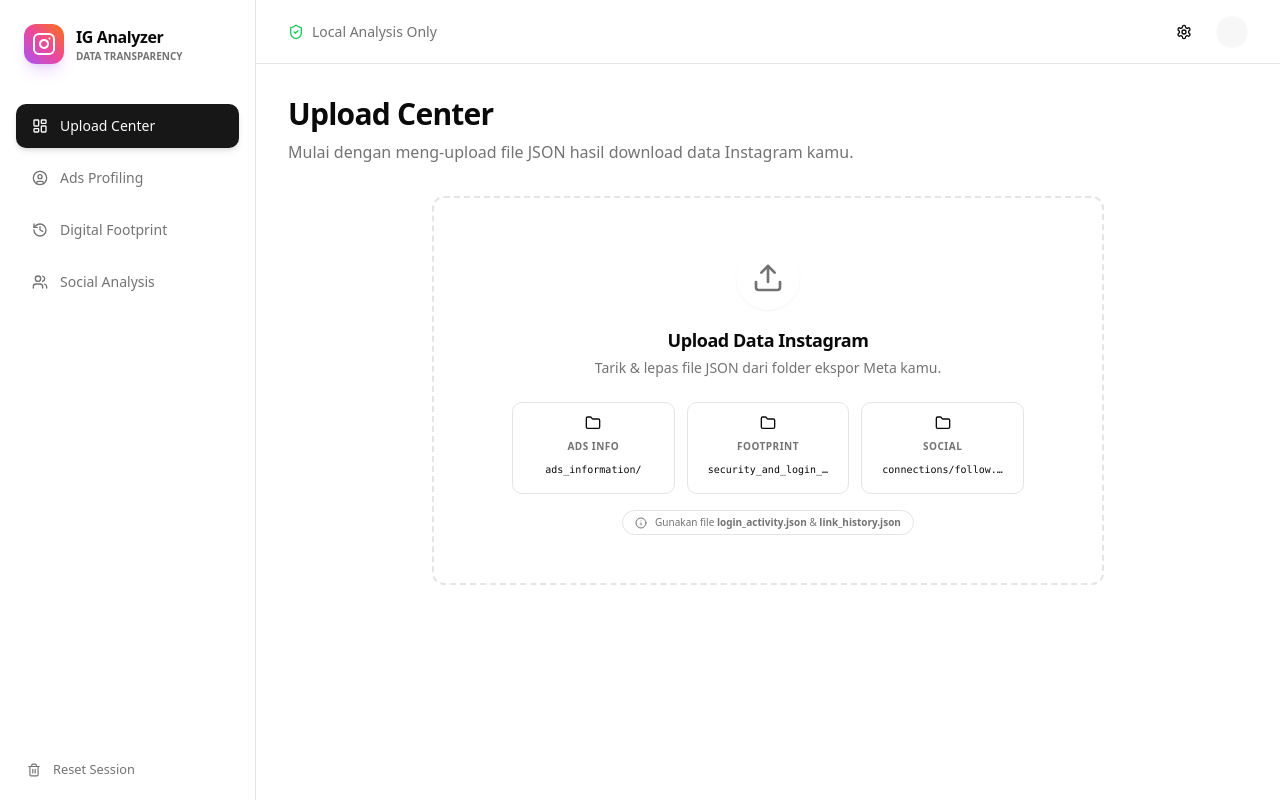
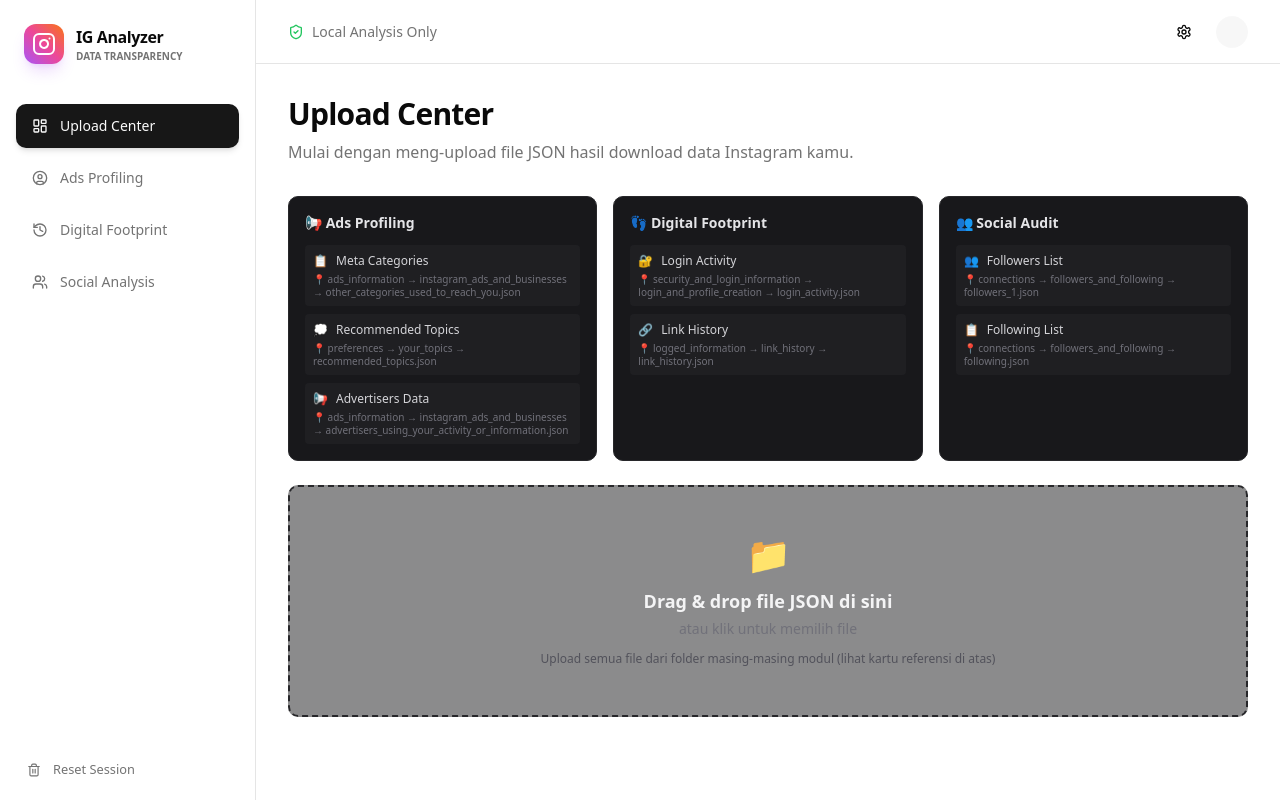
Before and after one commit to RozyBrt/ig-transparency-dashboard, a Next.js app: page / in a window 1280 px wide. Built offline with nearby package versions, Linux system fonts and the light colour scheme.

Commit message:
feat: implement file mapping system and enhanced upload guide

```diff
--- a/src/components/UploadZone.tsx
+++ b/src/components/UploadZone.tsx
@@ -1,175 +1,367 @@
-"use client";
+'use client';
 
-import React, { useCallback, useState } from "react";
-import { useDropzone } from "react-dropzone";
-import { useIGStore } from "@/lib/store";
-import { parseCategories, parseTopics, parseAdvertisers } from "@/lib/parsers/ads-profiling";
-import { parseLoginActivity, parseLinkHistory } from "@/lib/parsers/digital-footprint";
-import { parseFollowers, parseFollowing, analyzeSocialRelationship } from "@/lib/parsers/social";
-import { Card } from "@/components/ui/card";
-import { Badge } from "@/components/ui/badge";
-import { Upload, FileJson, CheckCircle2, AlertCircle, Loader2, Folder, Info } from "lucide-react";
-import { cn } from "@/lib/utils";
+import { useCallback, useState } from 'react';
+import { useDropzone } from 'react-dropzone';
+import { useIGStore } from '@/lib/store';
+import { FILE_MAPPING } from '@/constants/fileMapping';
+import {
+  parseCategories,
+  parseTopics,
+  parseAdvertisers,
+} from '@/lib/parsers/ads-profiling';
+import {
+  parseLoginActivity,
+  parseLinkHistory,
+} from '@/lib/parsers/digital-footprint';
+import { parseFollowers, parseFollowing, analyzeSocialRelationship } from '@/lib/parsers/social';
+import type {
+  MetaCategoryJSON,
+  TopicsJSON,
+  AdvertiserJSON,
+  LoginActivityJSON,
+  LinkHistoryJSON,
+  FollowersJSON,
+  FollowingJSON,
+} from '@/types';
+
+type FileStatus = 'success' | 'error' | 'pending';
+
+interface UploadedFile {
+  name: string;
+  type: string;
+  status: FileStatus;
+  message: string;
+}
 
 export function UploadZone() {
   const store = useIGStore();
-  const [status, setStatus] = useState<{
-    type: "idle" | "loading" | "success" | "error";
-    message: string;
-  }>({ type: "idle", message: "" });
+  const [uploadedFiles, setUploadedFiles] = useState<UploadedFile[]>([]);
+  const [isProcessing, setIsProcessing] = useState(false);
+
+  const processFile = useCallback(
+    async (file: File) => {
+      const fileName = file.name.toLowerCase();
+      let fileType = 'Unknown';
+      let status: FileStatus = 'error';
+      let message = 'File tidak dikenal';
+
+      try {
+        const text = await file.text();
+        const json = JSON.parse(text);
+
+        // ─────────────────────────────────────────────────────
+        // ADS PROFILING
+        // ─────────────────────────────────────────────────────
+        if (fileName.includes('other_categories')) {
+          fileType = 'Meta Categories';
+          const data = parseCategories(json as MetaCategoryJSON);
+          store.setCategories(data);
+          status = 'success';
+          message = `✓ ${data.length} label dimuat`;
+        } else if (fileName.includes('recommended_topics')) {
+          fileType = 'Recommended Topics';
+          const data = parseTopics(json as TopicsJSON);
+          store.setTopics(data);
+          status = 'success';
+          message = `✓ ${data.length} topik dimuat`;
+        } else if (fileName.includes('advertisers_using')) {
+          fileType = 'Advertisers';
+          const data = parseAdvertisers(json as AdvertiserJSON);
+          store.setAdvertisers(data);
+          status = 'success';
+          message = `✓ ${data.length} pengiklan dimuat`;
+        }
+
+        // ─────────────────────────────────────────────────────
+        // DIGITAL FOOTPRINT
+        // ─────────────────────────────────────────────────────
+        else if (fileName.includes('login_activity')) {
+          fileType = 'Login Activity';
+          const data = parseLoginActivity(json as LoginActivityJSON);
+          store.setLoginActivity(data);
+          status = 'success';
+          message = `✓ ${data.length} login dimuat`;
+        } else if (fileName.includes('link_history')) {
+          fileType = 'Link History';
+          const data = parseLinkHistory(json as LinkHistoryJSON[]);
+          store.setLinkHistory(data);
+          status = 'success';
+          message = `✓ ${data.length} link dimuat`;
+        }
+
+        // ─────────────────────────────────────────────────────
+        // SOCIAL AUDIT
+        // ─────────────────────────────────────────────────────
+        else if (fileName.includes('followers')) {
+          fileType = 'Followers';
+          const data = parseFollowers(json as FollowersJSON);
+          store.setFollowers(data);
+          // Re-analyze if following already exists
+          if (store.following.length > 0) {
+            store.setSocialAnalysis(analyzeSocialRelationship(data, store.following));
+          }
+          status = 'success';
+          message = `✓ ${data.length} follower dimuat`;
+        } else if (
+          fileName.includes('following') &&
+          !fileName.includes('followers')
+        ) {
+          fileType = 'Following';
+          const data = parseFollowing(json as FollowingJSON);
+          store.setFollowing(data);
+          // Re-analyze if followers already exist
+          if (store.followers.length > 0) {
+            store.setSocialAnalysis(analyzeSocialRelationship(store.followers, data));
+          }
+          status = 'success';
+          message = `✓ ${data.length} following dimuat`;
+        } else {
+          fileType = 'Unknown File';
+          status = 'error';
+          message = '✗ Format file tidak dikenali';
+        }
+      } catch (error) {
+        fileType = 'Parse Error';
+        status = 'error';
+        message =
+          error instanceof SyntaxError
+            ? '✗ File JSON tidak valid'
+            : '✗ Error membaca file';
+      }
+
+      setUploadedFiles((prev) => [
+        ...prev,
+        {
+          name: file.name,
+          type: fileType,
+          status,
+          message,
+        },
+      ]);
+    },
+    [store]
+  );
 
   const onDrop = useCallback(
     async (acceptedFiles: File[]) => {
-      setStatus({ type: "loading", message: "Menganalisis file..." });
+      setIsProcessing(true);
+      setUploadedFiles([]);
 
-      try {
-        for (const file of acceptedFiles) {
-          const text = await file.text();
-          const json = JSON.parse(text);
-          const fileName = file.name.toLowerCase();
+      await Promise.all(acceptedFiles.map(processFile));
 
-          // Auto-detect based on JSON structure or filename
-          if (json.label_values && fileName.includes("your_topics")) {
-            // This is actually advertisers or categories sometimes depending on the file
-            // Let's check the structure more deeply if needed, but for now simple check:
-            if (fileName.includes("advertisers")) {
-               store.setAdvertisers(parseAdvertisers(json));
-            } else {
-               store.setCategories(parseCategories(json));
-            }
-          }
-          else if (json.topics_your_topics) {
-            store.setTopics(parseTopics(json));
-          }
-          else if (json.label_values && (fileName.includes("advertisers") || fileName.includes("ads"))) {
-            store.setAdvertisers(parseAdvertisers(json));
-          }
-          else if (json.account_history_login_history || json.login_history || json.login_activity) {
-            // Handle multiple possible keys for login activity
-            const loginData = json.account_history_login_history || json.login_history || json.login_activity || [];
-            store.setLoginActivity(parseLoginActivity({ account_history_login_history: loginData }));
-          }
-          // Lebih fleksibel mendeteksi Link History (biasanya array of objects dengan label_values)
-          else if (Array.isArray(json) && (json.length === 0 || json[0].label_values || fileName.includes("link_history"))) {
-            store.setLinkHistory(parseLinkHistory(json));
-          }
-          else if (json.browser_history_link_history) {
-            // Kadang dibungkus dalam property ini
-            store.setLinkHistory(parseLinkHistory(json.browser_history_link_history));
-          }
-          else if (fileName.includes("followers") || fileName.includes("pengikut")) {
-            const followers = parseFollowers(json);
-            store.setFollowers(followers);
-            // Re-analyze if following already exists
-            if (store.following.length > 0) {
-              store.setSocialAnalysis(analyzeSocialRelationship(followers, store.following));
-            }
-          }
-          else if (json.relationships_following) {
-            const following = parseFollowing(json);
-            store.setFollowing(following);
-            // Re-analyze if followers already exist
-            if (store.followers.length > 0) {
-              store.setSocialAnalysis(analyzeSocialRelationship(store.followers, following));
-            }
-          }
-          else if (json.label_values && !fileName.includes("topics")) {
-             // Fallback to categories for label_values
-             store.setCategories(parseCategories(json));
-          }
-        }
-
-        setStatus({
-          type: "success",
-          message: `${acceptedFiles.length} file berhasil diproses!`,
-        });
-
-        setTimeout(() => setStatus({ type: "idle", message: "" }), 3000);
-      } catch (error) {
-        console.error("Parsing error:", error);
-        setStatus({
-          type: "error",
-          message: "Gagal membaca file. Pastikan formatnya JSON Instagram asli.",
-        });
-      }
+      setIsProcessing(false);
     },
-    [store]
+    [processFile]
   );
 
   const { getRootProps, getInputProps, isDragActive } = useDropzone({
     onDrop,
     accept: {
-      "application/json": [".json"],
+      'application/json': ['.json'],
     },
+    disabled: isProcessing,
   });
 
+  const successCount = uploadedFiles.filter((f) => f.status === 'success')
+    .length;
+  const errorCount = uploadedFiles.filter((f) => f.status === 'error').length;
+
   return (
-    <div className="w-full max-w-2xl mx-auto space-y-4">
+    <div className="w-full space-y-6">
+      {/* ─────────────────────────────────────────────────────
+          QUICK REFERENCE CARDS
+          ───────────────────────────────────────────────────── */}
+      <div className="grid grid-cols-1 md:grid-cols-3 gap-4">
+        <FileGuideCard
+          title="📢 Ads Profiling"
+          files={FILE_MAPPING.PROFILING}
+        />
+        <FileGuideCard
+          title="👣 Digital Footprint"
+          files={FILE_MAPPING.FOOTPRINT}
+        />
+        <FileGuideCard title="👥 Social Audit" files={FILE_MAPPING.SOCIAL} />
+      </div>
+
+      {/* ─────────────────────────────────────────────────────
+          DROPZONE
+          ───────────────────────────────────────────────────── */}
       <div
         {...getRootProps()}
-        className={cn(
-          "relative group cursor-pointer overflow-hidden rounded-xl border-2 border-dashed transition-all duration-300",
+        className={`
+          border-2 border-dashed rounded-lg p-12 text-center cursor-pointer
+          transition-all duration-200
+          ${
             isDragActive
-            ? "border-primary bg-primary/5 scale-[1.02]"
-            : "border-muted-foreground/20 hover:border-primary/50 hover:bg-accent/50"
-        )}
+              ? 'border-primary bg-primary/5 scale-[1.01]'
+              : 'border-zinc-800 hover:border-zinc-700 bg-zinc-900/50'
+          }
+          ${isProcessing ? 'opacity-50 cursor-not-allowed' : ''}
+        `}
       >
         <input {...getInputProps()} />
-        <div className="flex flex-col items-center justify-center py-12 px-6 text-center space-y-4">
-          <div className={cn(
-            "p-4 rounded-full bg-background shadow-sm transition-transform duration-300 group-hover:scale-110",
-            isDragActive && "scale-110 text-primary"
-          )}>
-            <Upload className="w-8 h-8 text-muted-foreground group-hover:text-primary transition-colors" />
-          </div>
 
-          <div className="space-y-1">
-            <p className="text-lg font-semibold tracking-tight">
-              {isDragActive ? "Lepaskan file di sini" : "Upload Data Instagram"}
+        <div className="space-y-3">
+          <div className="text-4xl">📁</div>
+          <div>
+            <p className="text-lg font-semibold text-zinc-100">
+              {isDragActive
+                ? 'Drop file di sini'
+                : 'Drag & drop file JSON di sini'}
             </p>
-            <p className="text-sm text-muted-foreground">
-              Tarik & lepas file JSON dari folder ekspor Meta kamu.
+            <p className="text-sm text-zinc-500 mt-1">
+              atau klik untuk memilih file
             </p>
           </div>
-
-          <div className="w-full max-w-lg grid grid-cols-1 md:grid-cols-3 gap-3 pt-2">
-            <div className="flex flex-col items-center p-3 rounded-lg bg-muted/50 border border-muted-foreground/10">
-              <Folder className="w-4 h-4 mb-2 text-primary/60" />
-              <span className="text-[10px] font-bold uppercase tracking-wider text-muted-foreground mb-1">Ads Info</span>
-              <span className="text-[10px] font-mono bg-background px-2 py-1 rounded">ads_information/</span>
-            </div>
-            <div className="flex flex-col items-center p-3 rounded-lg bg-muted/50 border border-muted-foreground/10">
-              <Folder className="w-4 h-4 mb-2 text-primary/60" />
-              <span className="text-[10px] font-bold uppercase tracking-wider text-muted-foreground mb-1">Footprint</span>
-              <span className="text-[10px] font-mono bg-background px-2 py-1 rounded truncate w-full">security_and_login_...</span>
-            </div>
-            <div className="flex flex-col items-center p-3 rounded-lg bg-muted/50 border border-muted-foreground/10">
-              <Folder className="w-4 h-4 mb-2 text-primary/60" />
-              <span className="text-[10px] font-bold uppercase tracking-wider text-muted-foreground mb-1">Social</span>
-              <span className="text-[10px] font-mono bg-background px-2 py-1 rounded truncate w-full">connections/follow...</span>
+          <p className="text-xs text-zinc-600 mt-4">
+            Upload semua file dari folder masing-masing modul (lihat kartu
+            referensi di atas)
+          </p>
         </div>
       </div>
 
-          <div className="flex flex-col gap-2 items-center">
-            <div className="flex items-center gap-2 text-[10px] text-muted-foreground bg-accent/30 px-3 py-1 rounded-full border border-primary/10">
-              <Info className="w-3 h-3" />
-              <span>Gunakan file <b>login_activity.json</b> & <b>link_history.json</b></span>
+      {/* ─────────────────────────────────────────────────────
+          STATUS SUMMARY
+          ───────────────────────────────────────────────────── */}
+      {uploadedFiles.length > 0 && (
+        <div className="mt-6 space-y-4">
+          <div className="flex gap-4 text-sm">
+            {successCount > 0 && (
+              <div className="px-4 py-2 bg-green-500/10 text-green-500 rounded-lg font-medium border border-green-500/20">
+                ✓ {successCount} file berhasil
+              </div>
+            )}
+            {errorCount > 0 && (
+              <div className="px-4 py-2 bg-red-500/10 text-red-500 rounded-lg font-medium border border-red-500/20">
+                ✗ {errorCount} file gagal
+              </div>
+            )}
+          </div>
+
+          <div className="space-y-2">
+            {uploadedFiles.map((file, idx) => (
+              <div
+                key={idx}
+                className={`
+                  p-4 rounded-lg border
+                  ${
+                    file.status === 'success'
+                      ? 'bg-green-500/5 border-green-500/20'
+                      : 'bg-red-500/5 border-red-500/20'
+                  }
+                `}
+              >
+                <div className="flex items-start justify-between">
+                  <div className="flex-1">
+                    <div className="flex items-center gap-2">
+                      <span className={file.status === 'success' ? 'text-green-500' : 'text-red-500'}>
+                        {file.status === 'success' ? '✓' : '✗'}
+                      </span>
+                      <div>
+                        <p className="font-medium text-zinc-100 text-sm">
+                          {file.type}
+                        </p>
+                        <p className="text-xs text-zinc-500 truncate">
+                          {file.name}
+                        </p>
                       </div>
                     </div>
                   </div>
+                  <div
+                    className={`
+                      text-[10px] font-bold uppercase tracking-wider px-3 py-1 rounded-full whitespace-nowrap ml-2
+                      ${
+                        file.status === 'success'
+                          ? 'bg-green-500/10 text-green-500 border border-green-500/20'
+                          : 'bg-red-500/10 text-red-500 border border-red-500/20'
+                      }
+                    `}
+                  >
+                    {file.status === 'success' ? 'Loaded' : 'Failed'}
+                  </div>
                 </div>
 
-      {status.type !== "idle" && (
-        <Card className={cn(
-          "p-4 flex items-center gap-3 animate-in fade-in slide-in-from-top-2 duration-300",
-          status.type === "error" ? "border-destructive/50 bg-destructive/5" : "border-primary/20 bg-primary/5"
-        )}>
-          {status.type === "loading" && <Loader2 className="w-5 h-5 animate-spin text-primary" />}
-          {status.type === "success" && <CheckCircle2 className="w-5 h-5 text-green-500" />}
-          {status.type === "error" && <AlertCircle className="w-5 h-5 text-destructive" />}
-          <span className="text-sm font-medium">{status.message}</span>
-        </Card>
+                <p className="text-xs text-zinc-400 mt-2">
+                  {file.message}
+                </p>
+              </div>
+            ))}
+          </div>
+
+          <div className="flex gap-3 pt-4">
+            <button
+              onClick={() => setUploadedFiles([])}
+              disabled={isProcessing}
+              className={`
+                px-4 py-2 text-sm font-medium rounded-lg
+                bg-zinc-800 text-zinc-100 hover:bg-zinc-700
+                transition-colors
+                ${isProcessing ? 'opacity-50 cursor-not-allowed' : ''}
+              `}
+            >
+              Clear Status
+            </button>
+
+            {successCount > 0 && (
+              <button
+                onClick={() => {
+                  store.reset();
+                  setUploadedFiles([]);
+                }}
+                disabled={isProcessing}
+                className={`
+                  px-4 py-2 text-sm font-medium rounded-lg
+                  bg-red-500/10 text-red-500 hover:bg-red-500/20 border border-red-500/20
+                  transition-colors
+                  ${isProcessing ? 'opacity-50 cursor-not-allowed' : ''}
+                `}
+              >
+                Reset All Data
+              </button>
+            )}
+          </div>
+        </div>
+      )}
+
+      {isProcessing && (
+        <div className="mt-6 flex items-center justify-center gap-2 text-zinc-500">
+          <div className="w-4 h-4 border-2 border-zinc-700 border-t-zinc-300 rounded-full animate-spin" />
+          <span className="text-sm">Processing files...</span>
+        </div>
       )}
     </div>
   );
 }
+
+// ─────────────────────────────────────────────────────────────
+// FILE GUIDE CARD COMPONENT
+// ─────────────────────────────────────────────────────────────
+
+interface FileGuideCardProps {
+  title: string;
+  files: (typeof FILE_MAPPING.PROFILING)[0][];
+}
+
+function FileGuideCard({ title, files }: FileGuideCardProps) {
+  return (
+    <div className="bg-zinc-900 border border-zinc-800 rounded-lg p-4">
+      <h3 className="font-bold text-zinc-200 mb-3 text-sm">{title}</h3>
+      <div className="space-y-2">
+        {files.map((file) => (
+          <div
+            key={file.id}
+            className="bg-zinc-800/50 rounded p-2 text-xs space-y-1"
+          >
+            <div className="flex items-center gap-2">
+              <span>{file.icon}</span>
+              <p className="font-medium text-zinc-300">{file.name}</p>
+            </div>
+            <p className="text-zinc-500 text-[10px] leading-tight">
+              📍 {file.hint}
+            </p>
+          </div>
+        ))}
+      </div>
+    </div>
+  );
+}
--- /dev/null
+++ b/src/constants/fileMapping.ts
@@ -0,0 +1,111 @@
+// src/constants/fileMapping.ts
+
+export const FILE_MAPPING = {
+  // ─────────────────────────────────────────────────────
+  // ADS PROFILING MODULE
+  // ─────────────────────────────────────────────────────
+  PROFILING: [
+    {
+      id: 'categories',
+      name: 'Meta Categories',
+      filename: 'other_categories_used_to_reach_you.json',
+      path: 'ads_information/instagram_ads_and_businesses/other_categories_used_to_reach_you.json',
+      icon: '📋',
+      description: 'Label profiling yang Meta tempel ke akun kamu',
+      hint: 'ads_information → instagram_ads_and_businesses → other_categories_used_to_reach_you.json',
+      required: true,
+    },
+    {
+      id: 'topics',
+      name: 'Recommended Topics',
+      filename: 'recommended_topics.json',
+      path: 'preferences/your_topics/recommended_topics.json',
+      icon: '💭',
+      description: 'Topik minat yang diasumsikan algoritma Meta',
+      hint: 'preferences → your_topics → recommended_topics.json',
+      required: true,
+    },
+    {
+      id: 'advertisers',
+      name: 'Advertisers Data',
+      filename: 'advertisers_using_your_activity_or_information.json',
+      path: 'ads_information/instagram_ads_and_businesses/advertisers_using_your_activity_or_information.json',
+      icon: '📢',
+      description: 'Entitas bisnis yang pakai datamu untuk targeting iklan',
+      hint: 'ads_information → instagram_ads_and_businesses → advertisers_using_your_activity_or_information.json',
+      required: true,
+    },
+  ],
+
+  // ─────────────────────────────────────────────────────
+  // DIGITAL FOOTPRINT MODULE
+  // ─────────────────────────────────────────────────────
+  FOOTPRINT: [
+    {
+      id: 'login',
+      name: 'Login Activity',
+      filename: 'login_activity.json',
+      path: 'security_and_login_information/login_and_profile_creation/login_activity.json',
+      icon: '🔐',
+      description: 'Riwayat login akun, IP, device, dan browser yang dipakai',
+      hint: 'security_and_login_information → login_and_profile_creation → login_activity.json',
+      required: true,
+    },
+    {
+      id: 'links',
+      name: 'Link History',
+      filename: 'link_history.json',
+      path: 'logged_information/link_history/link_history.json',
+      icon: '🔗',
+      description: 'Link yang pernah kamu klik dari Instagram browser',
+      hint: 'logged_information → link_history → link_history.json',
+      required: true,
+    },
+  ],
+
+  // ─────────────────────────────────────────────────────
+  // SOCIAL AUDIT MODULE
+  // ─────────────────────────────────────────────────────
+  SOCIAL: [
+    {
+      id: 'followers',
+      name: 'Followers List',
+      filename: 'followers_1.json',
+      path: 'connections/followers_and_following/followers_1.json',
+      icon: '👥',
+      description: 'Daftar orang yang follow kamu',
+      hint: 'connections → followers_and_following → followers_1.json',
+      required: true,
+    },
+    {
+      id: 'following',
+      name: 'Following List',
+      filename: 'following.json',
+      path: 'connections/followers_and_following/following.json',
+      icon: '📋',
+      description: 'Daftar orang yang kamu follow',
+      hint: 'connections → followers_and_following → following.json',
+      required: true,
+    },
+  ],
+};
+
+export type FileType =
+  | 'categories'
+  | 'topics'
+  | 'advertisers'
+  | 'login'
+  | 'links'
+  | 'followers'
+  | 'following';
+
+export function getFileMapping(id: FileType) {
+  for (const module of [
+    ...FILE_MAPPING.PROFILING,
+    ...FILE_MAPPING.FOOTPRINT,
+    ...FILE_MAPPING.SOCIAL,
+  ]) {
+    if (module.id === id) return module;
+  }
+  return null;
+}
```
Lines whose indentation alone changed are shown as unchanged.
